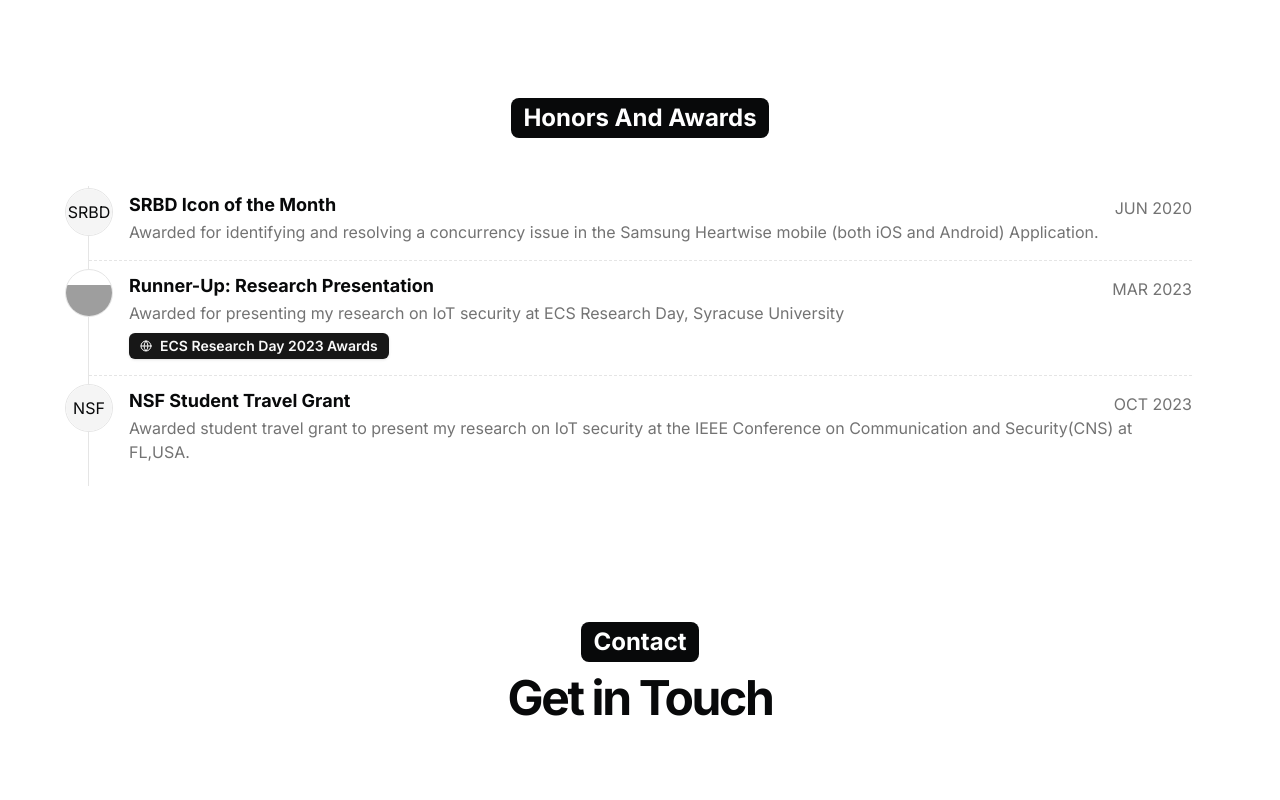
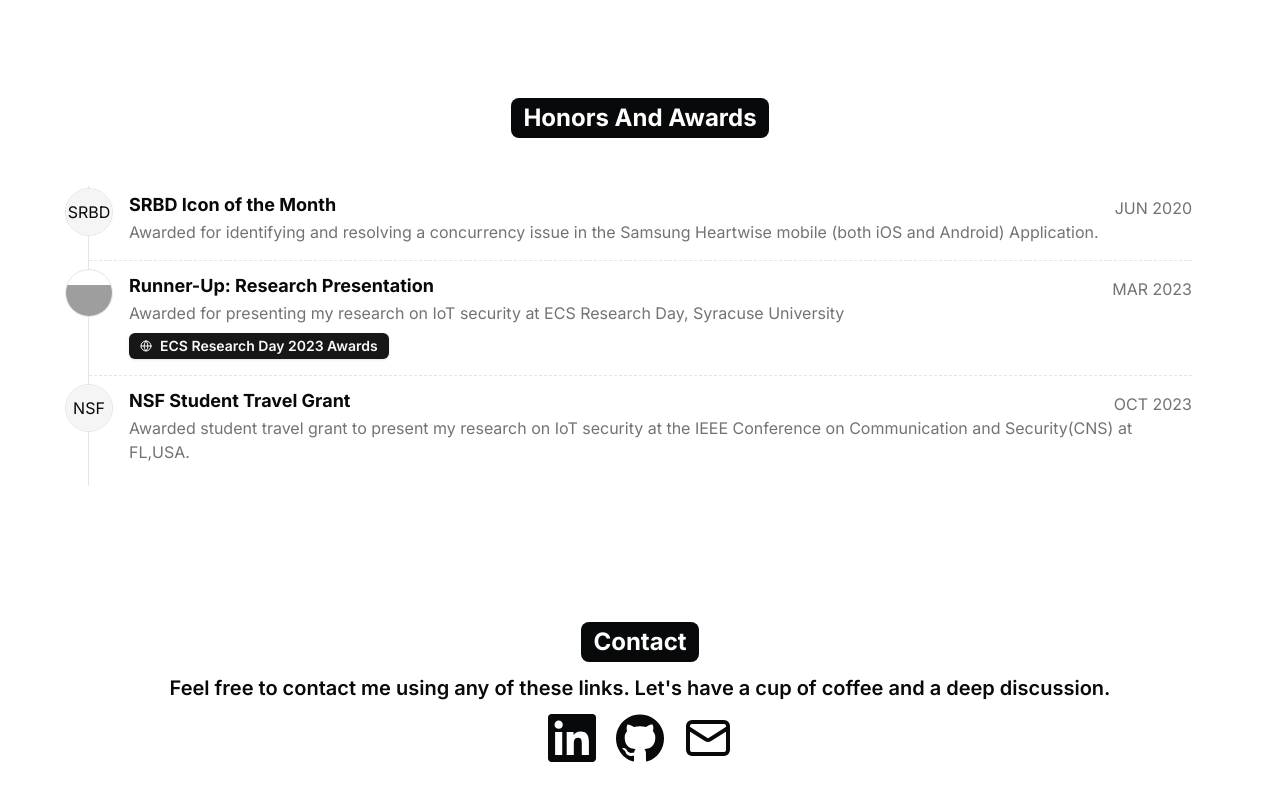
Before and after one commit to akibjawad/akibjawad.github.io, a Next.js app: page / in a window 1280 px wide. Shown: the part 4694-5494 px from the top of the page. Built offline with nearby package versions, Linux system fonts and the light colour scheme; grey boxes are pictures that could not be loaded.

Commit message:
version 1.0

```diff
--- a/src/app/page.tsx
+++ b/src/app/page.tsx
@@ -11,6 +11,7 @@ import Markdown from "react-markdown";
 import SkillTree from "@/components/skill-tree";
 import Publications from "@/components/publications";
 import { AwardCard } from "@/components/award-card";
+import { Icons } from "@/components/icons";
 
 const BLUR_FADE_DELAY = 0.04;
 
@@ -225,20 +226,22 @@ export default function Page() {
               <div className="inline-block rounded-lg bg-foreground font-bold text-background px-3 py-1 text-2xl">
                 Contact
               </div>
-              <h2 className="text-3xl font-bold tracking-tighter sm:text-5xl">
-                Get in Touch
-              </h2>
-              {/* <p className="mx-auto max-w-[600px] text-muted-foreground md:text-xl/relaxed lg:text-base/relaxed xl:text-xl/relaxed">
-                Want to chat? Just shoot me a dm{" "}
-                <Link
-                  href={DATA.contact.social.X.url}
-                  className="text-blue-500 hover:underline"
-                >
-                  with a direct question on twitter
-                </Link>{" "}
-                and I&apos;ll respond whenever I can. I will ignore all
-                soliciting.
-              </p> */}
+              <h3 className="text-xl font-semibold">
+                Feel free to contact me using any of these links. Let&apos;s have a cup of coffee and a deep discussion.
+              </h3>
+              <div className="flex flex-col md:flex-row justify-center gap-5">
+                <Link href={"https://www.linkedin.com/in/akib-jawad"} target="_blank">
+                  <Icons.linkedin className="size-12"/>
+                </Link>
+                <Link href={"https://github.com/akibjawad"} target="_blank">
+                  <Icons.github className="size-12"/>
+                </Link>
+
+                <Link href={"mailto:example@example.com"} target="_blank">
+                  <Icons.email className="size-12"/>
+                </Link>
+
+              </div>
             </div>
           </BlurFade>
         </div>
```
